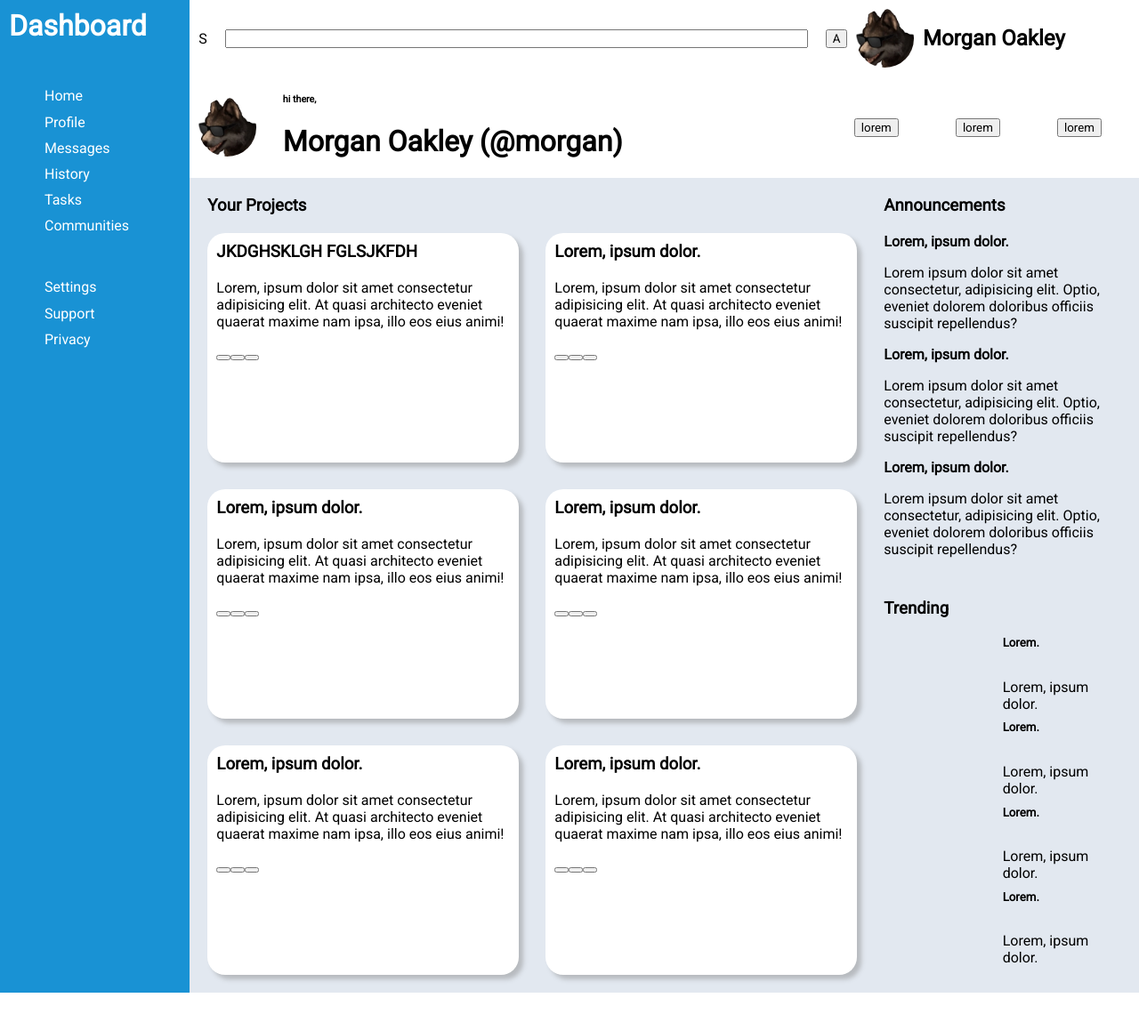
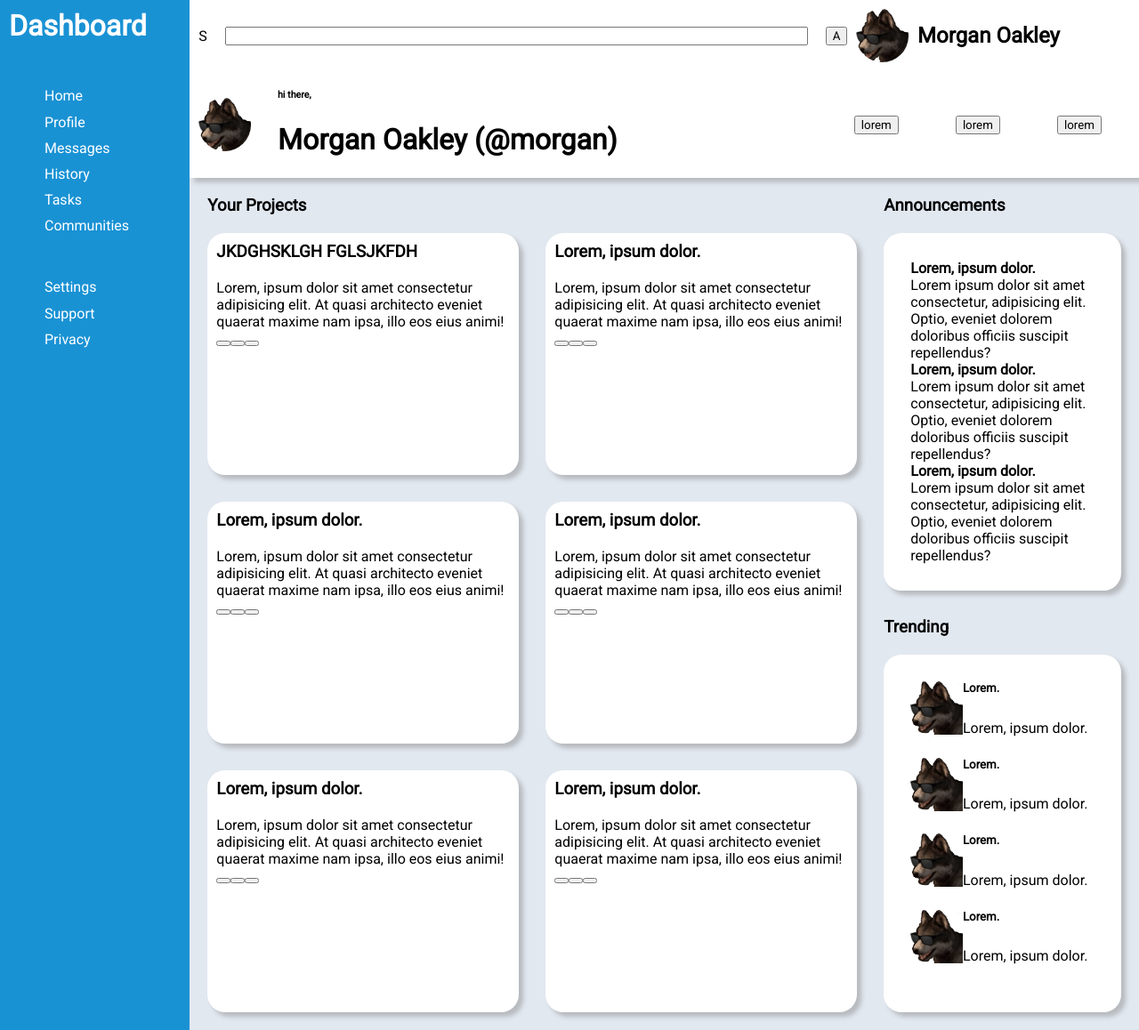
Before and after one commit to AmbiAngel/admin-dashboard-project, a website built with webpack: page dist/index.html in a window 1280 px wide. Shown: the whole page at 89% size. Before the commit the page ends 1116 px from the top, so only its background shows below. Built offline with Linux system fonts and the light colour scheme.

Commit message:
Add bg color to annoucements and trending section. Add box shadow everywhere to match design.

```diff
--- a/src/style.css
+++ b/src/style.css
@@ -3,10 +3,16 @@
 *{
     box-sizing: border-box;
     font-family: Roboto, system-ui, -apple-system, BlinkMacSystemFont, 'Segoe UI', Roboto, Oxygen, Ubuntu, Cantarell, 'Open Sans', 'Helvetica Neue', sans-serif;
+    margin: 0;
 }
 
 h1, h2, h3, h4, h5, h6{
     margin: 0;
+}
+
+:root{
+    --bg-color: white;
+    --general-box-shadow: 5px 5px 5px rgba(128, 128, 128, 0.432);
 }
 
 body{
@@ -56,6 +62,9 @@ body{
     display: grid;
     grid-template: 1fr 2fr / 2fr 1fr;
     gap: 20px;
+    background-color: var(--bg-color);
+    box-shadow: var(--general-box-shadow);
+    z-index: 1;
 }
 
 .topbar img {
@@ -173,18 +182,29 @@ body{
 }
 
 .card{
-    background-color: white;
+    background-color: var(--bg-color, red);
     /* height: 250px; */
     padding: 10px;
     border-radius: 20px;
-    box-shadow: 5px 5px 5px rgba(128, 128, 128, 0.432);
+    box-shadow: var(--general-box-shadow);
 }
 
 
 /* Main Content section - announcements */
 
+
 .content-announcements{
     grid-area: announcements;
+}
+
+.content-announcements-grid{
+    background-color: var(--bg-color, red);
+    border-radius: 20px;
+    padding: 30px;
+    box-shadow: var(--general-box-shadow);
+
+    display: grid;
+    grid-template-rows: repeat(3, 1fr);
 }
 
 
@@ -195,13 +215,18 @@ body{
 }
 
 .content-trending-grid{
+    background-color: var(--bg-color, red);
+    border-radius: 20px;
+    padding: 30px;
+    box-shadow: var(--general-box-shadow);
+
     display: grid;
     grid-template-rows: repeat(4,1fr);
 }
 
 .trending-item{
     display:grid;
-    grid-template-columns: repeat(2, 1fr);
+    grid-template-columns: auto 1fr;
     grid-template-rows: repeat(2, 1fr);
     grid-template-areas:
         "img title"
@@ -210,6 +235,7 @@ body{
 
 .trending-img{
     grid-area: img;
+    height: 66px;
 }
 
 .trending-title{
@@ -223,3 +249,7 @@ body{
 .content-trending *{
     margin: 0;
 }
+
+.trending-img, .topbar img{
+    height: 60px;
+}
```
Also changed, not shown: dist/bundle.js, dist/index.html.
